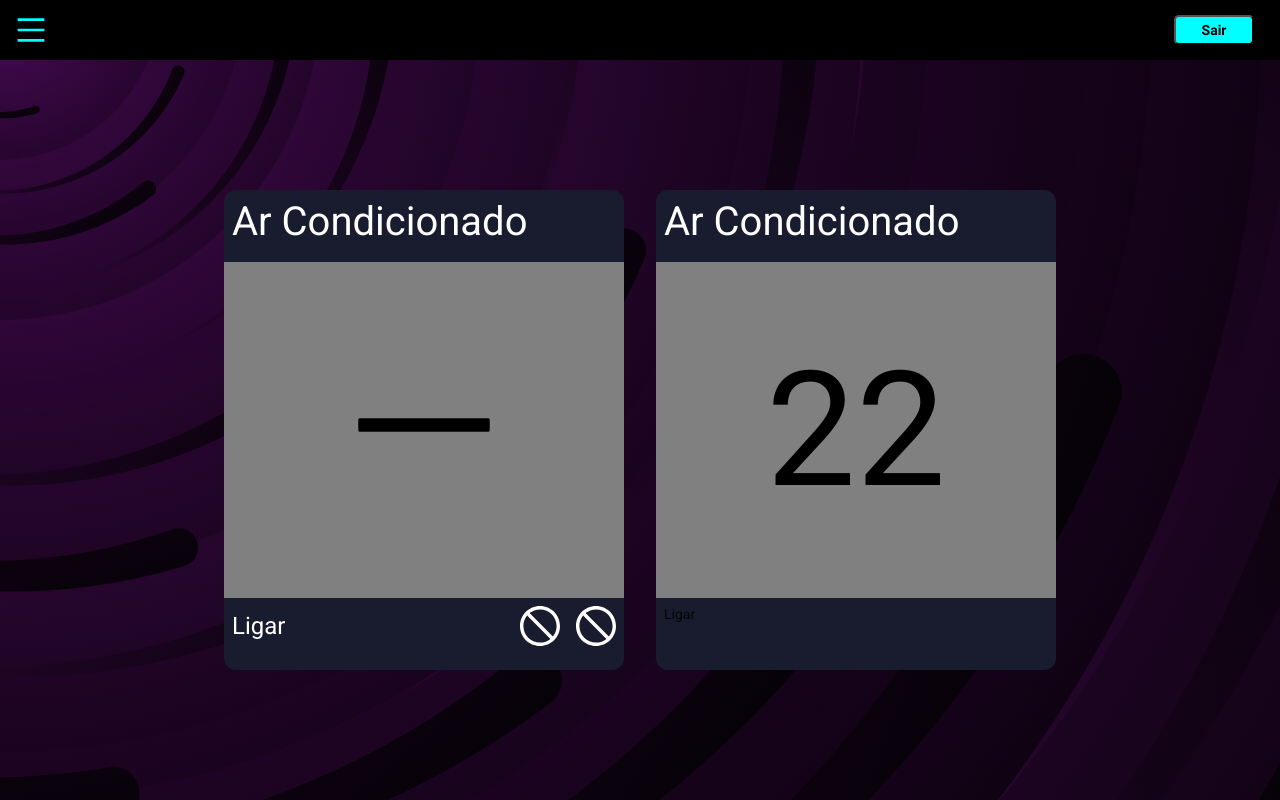
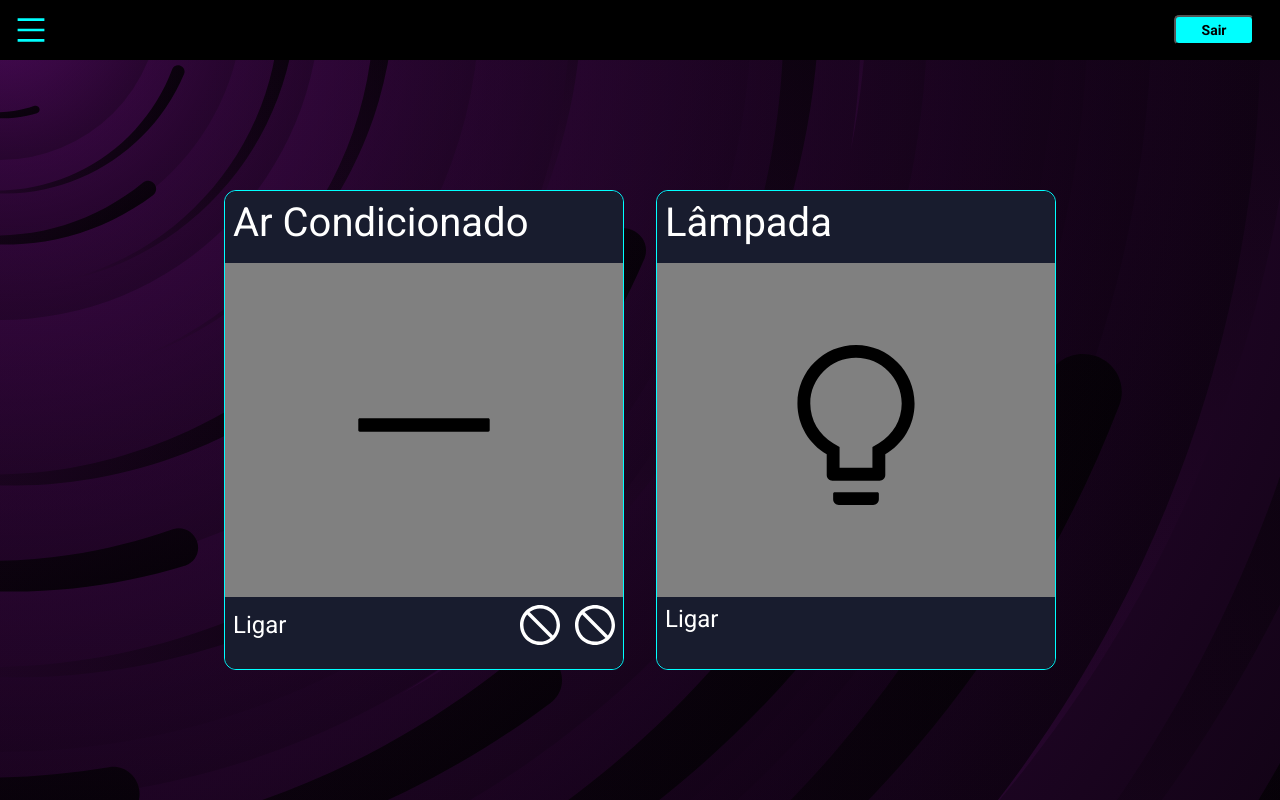
Before and after one commit to mayoral-leonardo/eye-lock-front, a React (Create React App) app: page /functions in a window 1280 px wide. Built offline with nearby package versions, Linux system fonts and the light colour scheme; sample sign-in values are in the browser's storage.

Commit message:
finished functions page

```diff
--- a/src/components/Card/Card.css
+++ b/src/components/Card/Card.css
@@ -7,6 +7,7 @@
   height: 200px;
   background-color: #181C2E;
   border-radius: 12px;
+  border: aqua solid 1px;
 }
 
 .card:hover {
--- a/src/pages/SystemFunctions/SystemFunctions.css
+++ b/src/pages/SystemFunctions/SystemFunctions.css
@@ -34,6 +34,7 @@
   width: 25rem;
   height: 30rem;
   border-radius: 12px;
+  border: aqua solid 1px;
   margin: 0 1rem;
 }
 
@@ -104,3 +105,7 @@
   font-size: 40px !important;
   color: white !important;
 }
+
+.on-color {
+  color: #faf611 !important;
+}
--- a/src/pages/SystemFunctions/SystemFunctions.jsx
+++ b/src/pages/SystemFunctions/SystemFunctions.jsx
@@ -1,11 +1,12 @@
 import React, { useState } from "react";
 import './SystemFunctions.css';
 import Sidebar from "../../components/Sidebar/Sidebar";
-import { DownOutlined, UpOutlined, StopOutlined, MinusOutlined } from "@ant-design/icons";
+import { DownOutlined, UpOutlined, StopOutlined, MinusOutlined, BulbOutlined } from "@ant-design/icons";
 
 export default function SystemFunctions() {
   const [temperature, setTemperature] = useState(22);
   const [isOn, setIsOn] = useState(false)
+  const [isBulbOn, setIsBulbOn] = useState(false)
 
   return (
     <section className='system-functions'>
@@ -24,7 +25,8 @@ export default function SystemFunctions() {
                 <span onClick={() => {
                   setIsOn(prev => !prev)
                   setTemperature(22)
-                }}>{isOn ? 'Desligar' : 'Ligar'}</span>
+                }}>{isOn ? 'Desligar' : 'Ligar'}
+                </span>
                 <div>
                   {temperature > 18 && isOn
                     ? <DownOutlined className='button' onClick={() => setTemperature(temperature - 1)} />
@@ -40,13 +42,16 @@ export default function SystemFunctions() {
           </div>
           <div className='system-functions__cards__item'>
             <div className='system-functions__cards__item__header'>
-              <span>Ar Condicionado</span>
+              <span>Lâmpada</span>
             </div>
             <div className='system-functions__cards__item__number'>
-              <span>{temperature}</span>
+              <span><BulbOutlined className={`${isBulbOn ? 'on-color' : 'off-color'}`}/></span>
             </div>
             <div className='system-functions__cards__item__title'>
-              <span>Ligar</span>
+              <div className='system-functions__cards__item__title__buttons'>
+                <span onClick={() => {setIsBulbOn(prev => !prev)}}>{isBulbOn ? 'Desligar' : 'Ligar'}
+                </span>
+              </div>
             </div>
           </div>
         </div>
```
